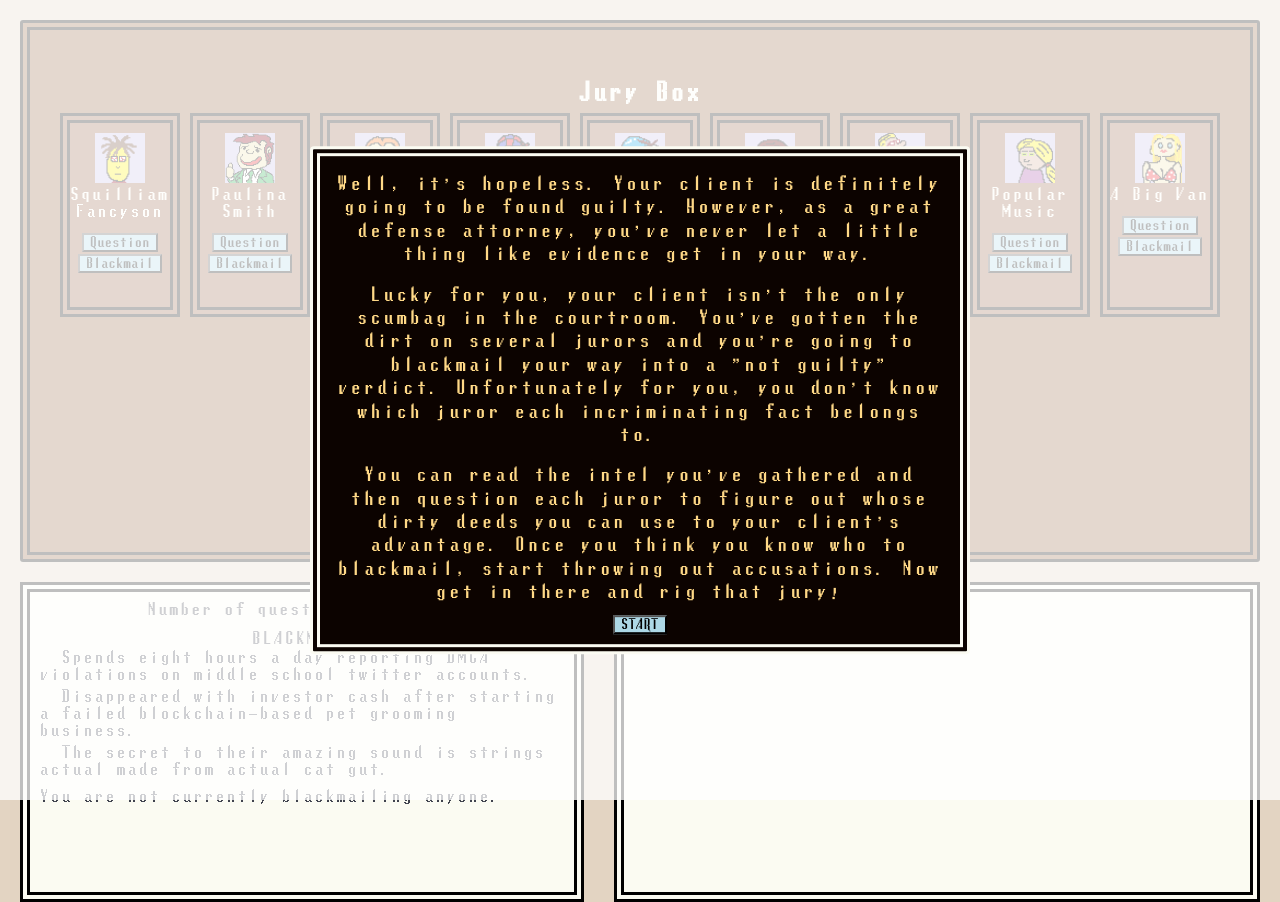
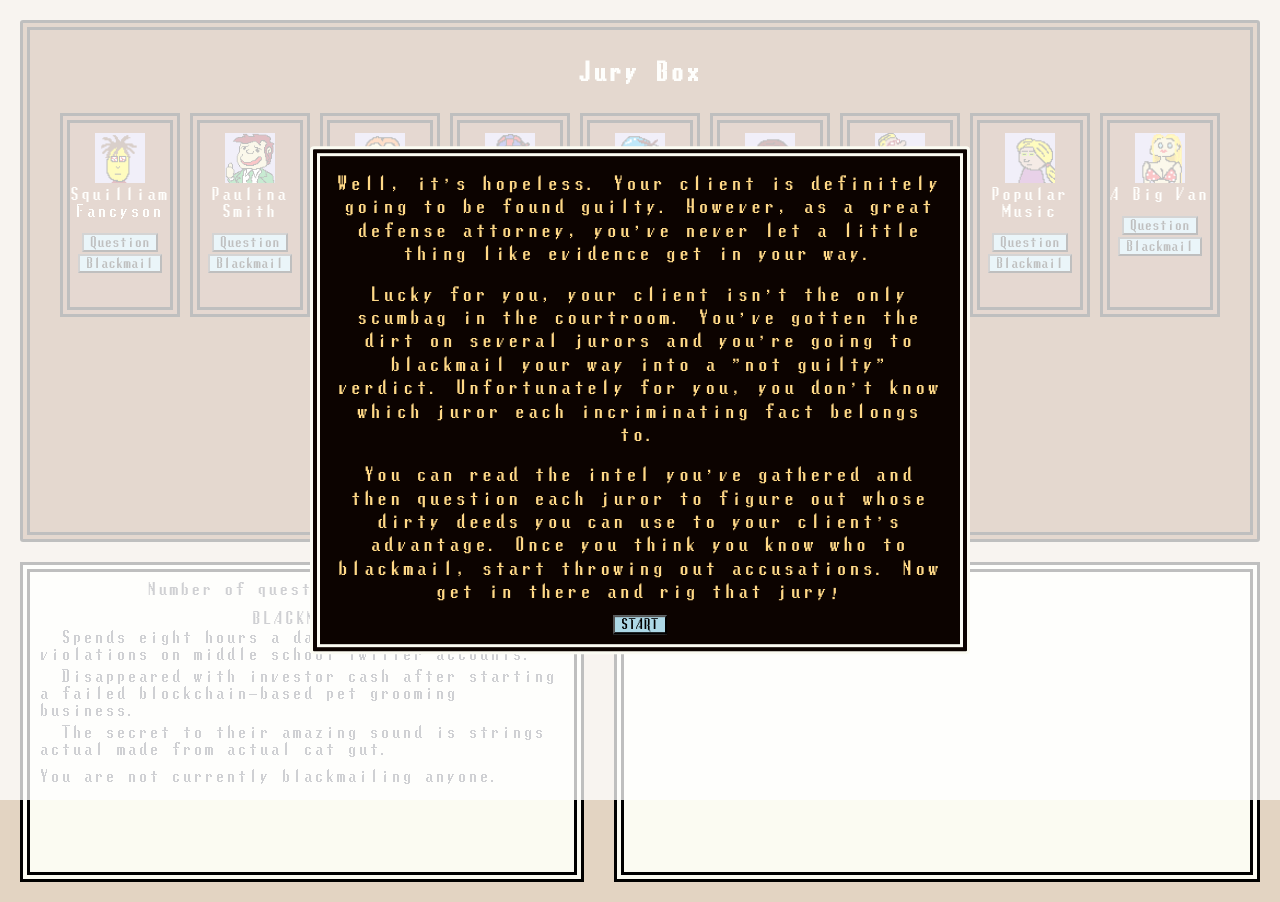
Before and after one commit to A-Camp/purple-monkey-game-jam, a React (Create React App) app: page / in a window 1280 px wide. Built offline with nearby package versions, Linux system fonts and the light colour scheme.

Commit message:
jury box spacing fix

```diff
--- a/src/Jurors/jurors.css
+++ b/src/Jurors/jurors.css
@@ -1,6 +1,6 @@
 .jury-box {
   margin: 20px 20px 20px 20px;
-  padding: 50px 5px;
+  padding: 30px 5px;
   border: 10px double black;
   border-radius: 3px;
   background-color: #936340;
@@ -9,6 +9,7 @@
 
 h2 {
   padding: 0;
+  padding-bottom: 20px;
   margin: 1px 0;
 }
 
```
